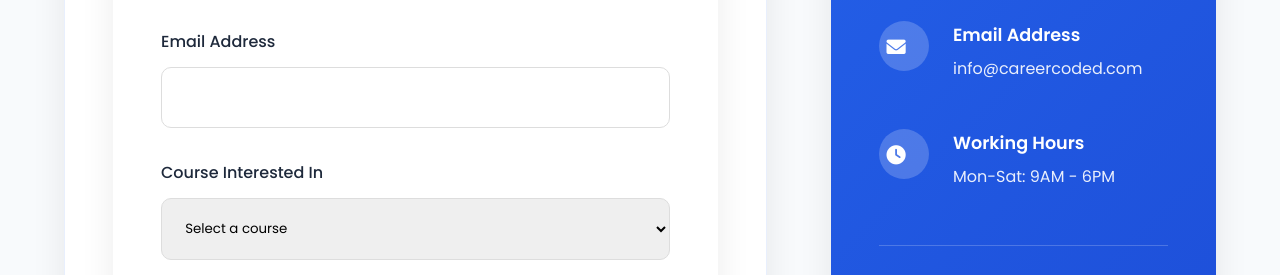
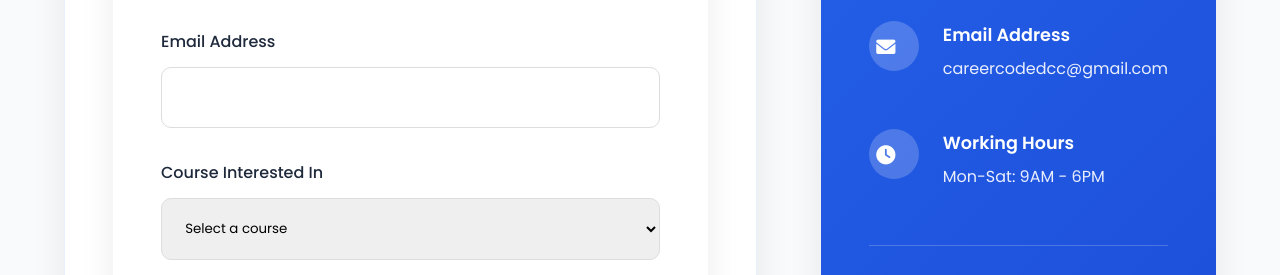
Before and after one commit to deepg17/careercoded, a plain HTML site: page index.html in a window 1280 px wide. Shown: the part 9672-9947 px from the top of the page. Drawn offline with nearby package versions, Linux system fonts and the light colour scheme.

Commit message:
Update index.html

```diff
--- a/index.html
+++ b/index.html
@@ -2779,7 +2779,7 @@
                     <div class="contact-info">
                         <p><i class="fas fa-map-marker-alt"></i> Tech Park, Bangalore, India</p>
                         <p><i class="fas fa-phone"></i> +91 9319757228</p>
-                        <p><i class="fas fa-envelope"></i> info@careercoded.com</p>
+                        <p><i class="fas fa-envelope"></i> careercodedcc@gmail.com</p>
                         <p><i class="fas fa-clock"></i> Mon-Sat: 9AM - 6PM</p>
                     </div>
                     <div class="contact-social">
@@ -2918,7 +2918,7 @@
                             </div>
                             <div class="contact-text">
                                 <h4>Email Address</h4>
-                                <p>info@careercoded.com</p>
+                                <p>careercodedcc@gmail.com</p>
                             </div>
                         </div>
                         <div class="contact-item">
@@ -2984,7 +2984,7 @@
                 <div class="footer-column">
                     <h3>Contact Us</h3>
                     <ul class="footer-links">
-                        <li><a href="#"><i class="fas fa-envelope"></i> info@careercoded.com</a></li>
+                        <li><a href="#"><i class="fas fa-envelope"></i> careercodedcc@gmail.com</a></li>
                         <li><a href="#"><i class="fas fa-phone"></i> +91 9319757228</a></li>
                         <li><a href="#"><i class="fas fa-map-marker-alt"></i> Tech Park, Bangalore, India</a></li>
                     </ul>
```
